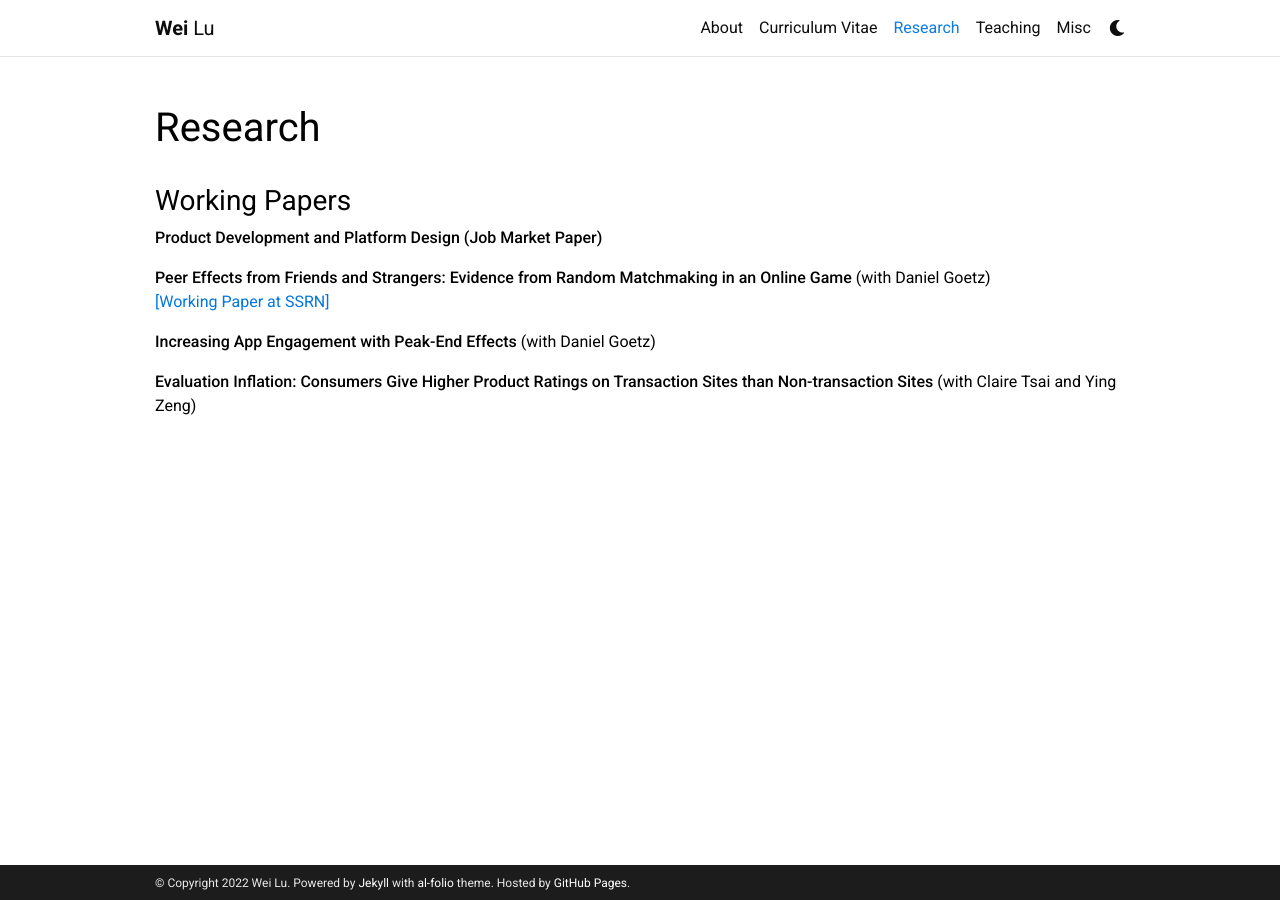
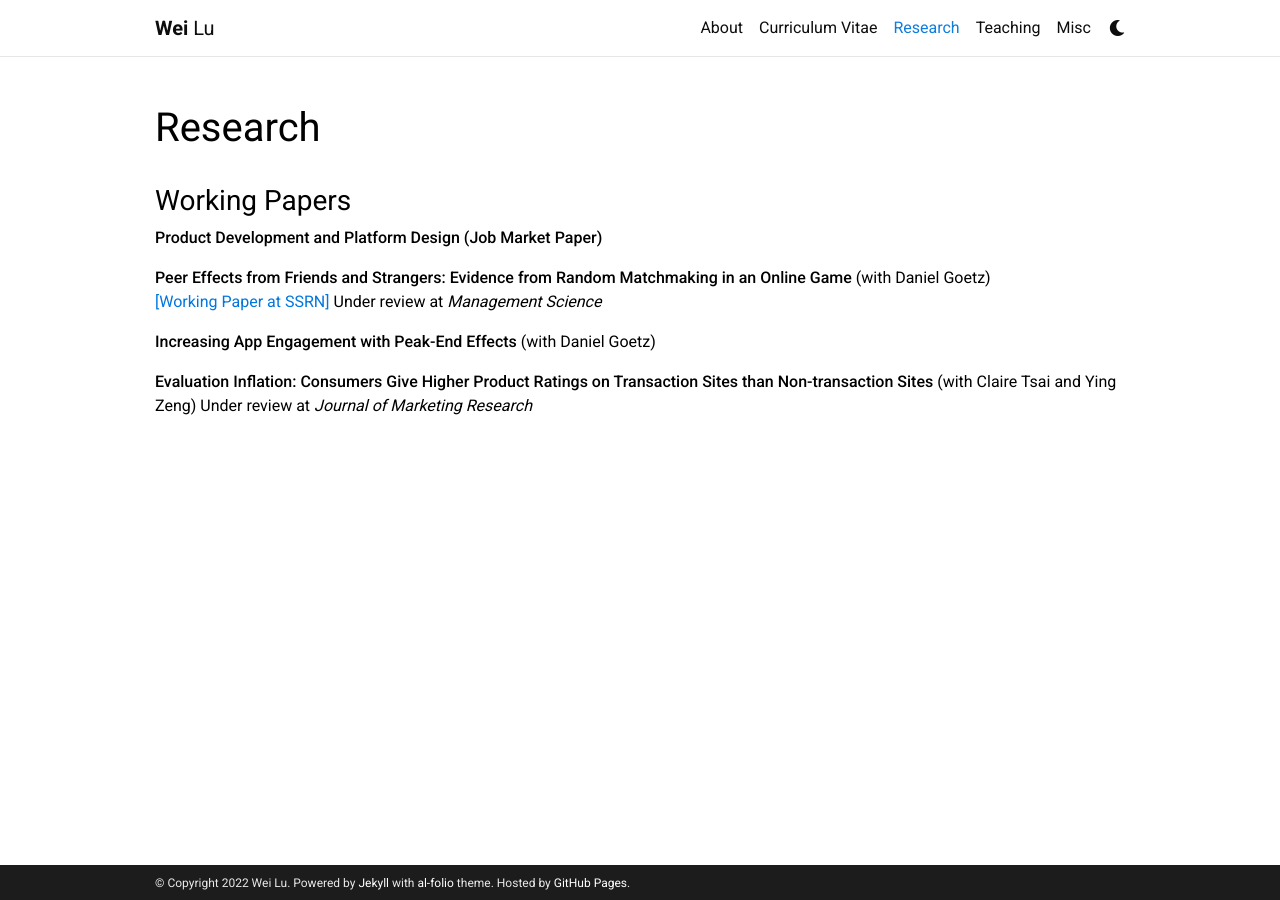
Before and after one commit to weilu-mkt/weilu-mkt.github.io, a Jekyll site: the page built from _pages/research.md, in a window 1280 px wide. Built offline with Jekyll 4.4.1, drawn with Linux system fonts in a browser that asks for light colours; comment, search, counter and statistics services are not loaded; a style sheet for code colours, icons or effects is not loaded.

Commit message:
Update research.md

```diff
--- a/_pages/research.md
+++ b/_pages/research.md
@@ -13,8 +13,8 @@ nav_order: 2
 **Product Development and Platform Design (Job Market Paper)**
 
 **Peer Effects from Friends and Strangers: Evidence from Random Matchmaking in an Online Game** (with Daniel Goetz)
-[[Working Paper at SSRN]](https://papers.ssrn.com/sol3/papers.cfm?abstract_id=4116806)
+[[Working Paper at SSRN]](https://papers.ssrn.com/sol3/papers.cfm?abstract_id=4116806) Under review at _Management Science_
 
 **Increasing App Engagement with Peak-End Effects** (with Daniel Goetz)
 
-**Evaluation Inflation: Consumers Give Higher Product Ratings on Transaction Sites than Non-transaction Sites** (with Claire Tsai and Ying Zeng)
+**Evaluation Inflation: Consumers Give Higher Product Ratings on Transaction Sites than Non-transaction Sites** (with Claire Tsai and Ying Zeng)  Under review at _Journal of Marketing Research_
```
